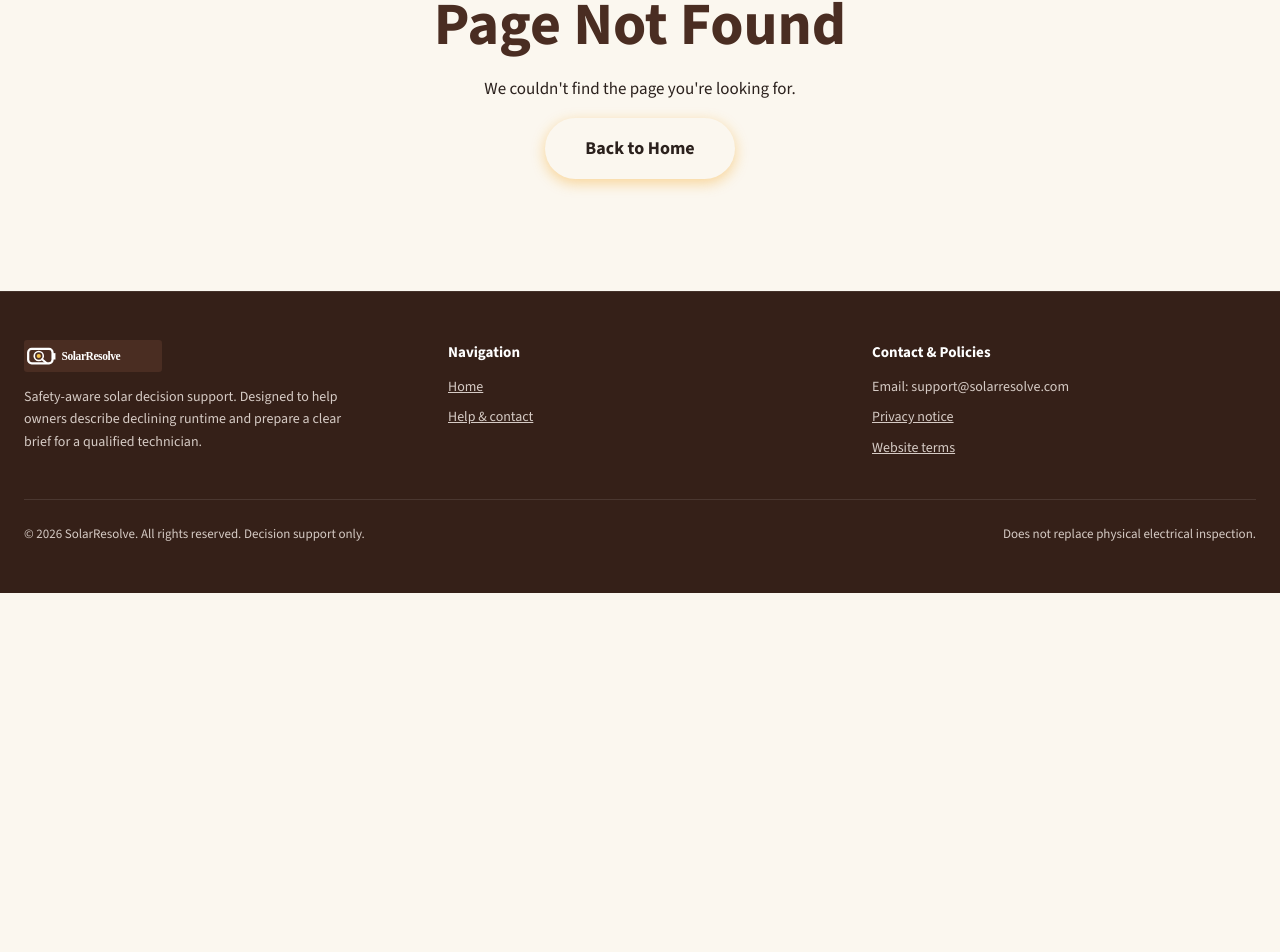
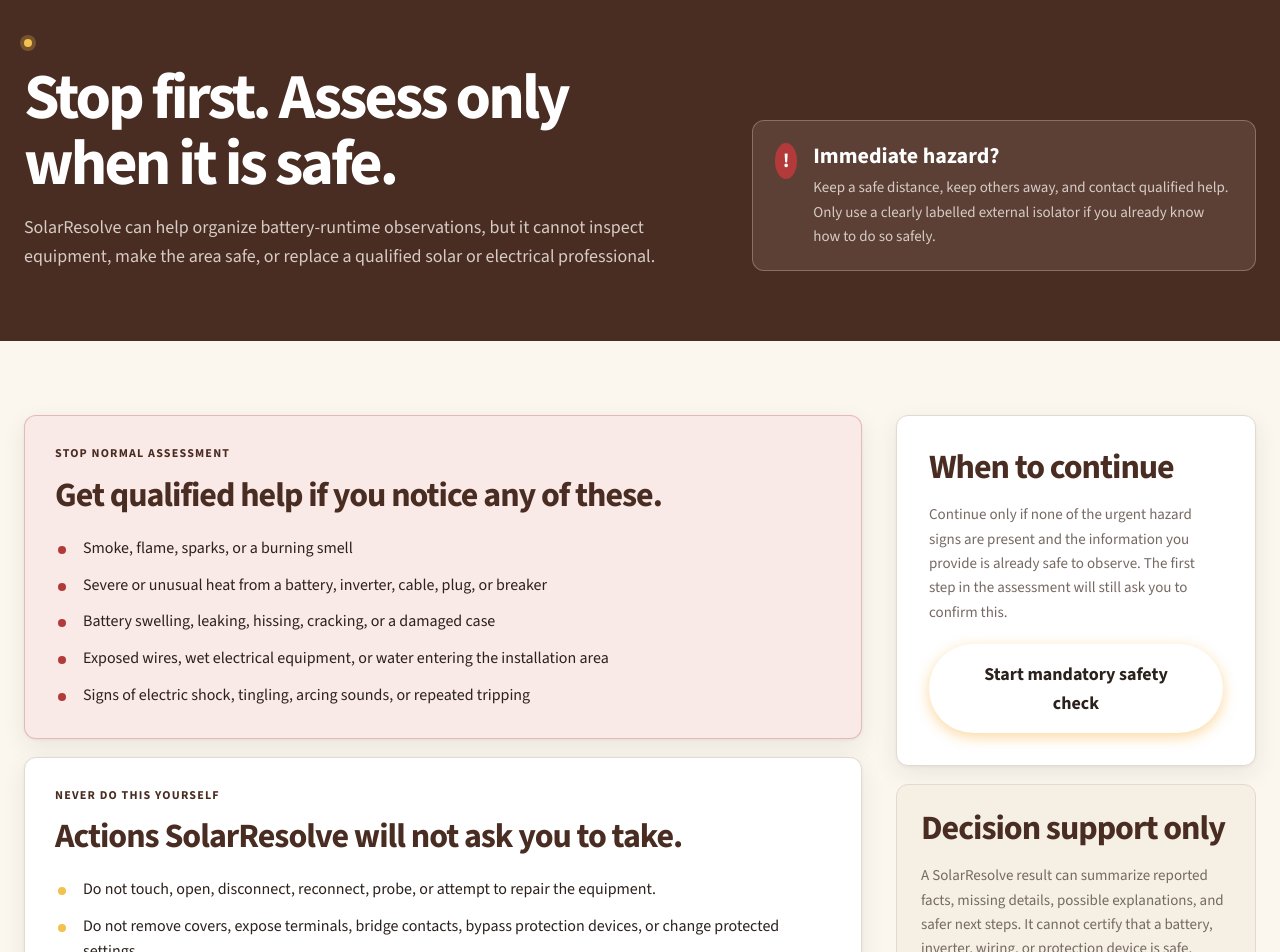
Before and after one commit to albunani/SolarResolve-24, a React (Vite) app in the folder frontend/: page /safety-guidance in a window 1280 px wide. Shown: the part 152-1104 px from the top of the page. Before the commit the page ends 800 px from the top, so only its background shows below. Built offline with nearby package versions, Linux system fonts and the light colour scheme; no server answers.

Commit message:
feat(safety): add dedicated public safety guidance page at /safety-guidance

```diff
--- a/frontend/src/App.tsx
+++ b/frontend/src/App.tsx
@@ -4,6 +4,7 @@
 import LandingScreen from './screens/LandingScreen';
 import HelpScreen from './screens/HelpScreen';
 import PolicyScreen from './screens/PolicyScreen';
+import SafetyGuidanceScreen from './screens/SafetyGuidanceScreen';
 import NotFoundScreen from './screens/NotFoundScreen';
 
 // Keeping the old assessment screens available under a separate path
@@ -25,6 +26,7 @@
         <Route path="/" element={<LandingScreen />} />
         <Route path="/help" element={<HelpScreen />} />
         <Route path="/about" element={<HelpScreen />} /> {/* Placeholder for about */}
+        <Route path="/safety-guidance" element={<SafetyGuidanceScreen />} />
         <Route path="/policies/:document" element={<PolicyScreen />} />
 
         {/* Legacy Battery Assessment Routes */}
--- a/frontend/src/components/Navigation.tsx
+++ b/frontend/src/components/Navigation.tsx
@@ -54,6 +54,7 @@
             <h4 style={{ color: '#FFF', fontSize: '15px', marginBottom: '12px', fontFamily: 'var(--sr-font-heading)' }}>Contact & Policies</h4>
             <ul style={{ listStyle: 'none', padding: 0, display: 'flex', flexDirection: 'column', gap: '8px', fontSize: '14px' }}>
               <li style={{ color: 'var(--sr-on-earth-muted)' }}>Email: support@solarresolve.com</li>
+              <li><Link to="/safety-guidance" style={{ color: 'var(--sr-on-earth-muted)' }}>Safety guidance</Link></li>
               <li><Link to="/policies/privacy" style={{ color: 'var(--sr-on-earth-muted)' }}>Privacy notice</Link></li>
               <li><Link to="/policies/terms" style={{ color: 'var(--sr-on-earth-muted)' }}>Website terms</Link></li>
             </ul>
--- a/frontend/src/index.css
+++ b/frontend/src/index.css
@@ -833,3 +833,179 @@
   margin-top: 24px;
   font-family: var(--sr-font-data);
 }
+
+/* Safety guidance page */
+.safety-guidance-page {
+  background: var(--sr-warm-ground);
+}
+
+.safety-guidance-hero {
+  background: var(--sr-earth);
+  color: var(--sr-on-earth);
+  padding: 86px 0 70px;
+}
+
+.safety-guidance-hero-grid {
+  align-items: end;
+  display: grid;
+  gap: 44px;
+  grid-template-columns: minmax(0, .95fr) minmax(340px, .7fr);
+}
+
+.safety-guidance-hero h1 {
+  color: var(--sr-on-earth);
+  font-size: clamp(38px, 5vw, 66px);
+  letter-spacing: -.045em;
+  line-height: 1.02;
+  max-width: 760px;
+}
+
+.safety-guidance-hero p:not(.sr-eyebrow) {
+  color: var(--sr-on-earth-muted);
+  font-size: 18px;
+  line-height: 1.62;
+  margin-top: 18px;
+  max-width: 680px;
+}
+
+.safety-guidance-alert {
+  align-items: flex-start;
+  background: rgba(249, 233, 231, .1);
+  border: 1px solid rgba(249, 233, 231, .28);
+  border-radius: var(--sr-radius-card);
+  display: flex;
+  gap: 16px;
+  padding: 22px;
+}
+
+.safety-guidance-alert h2 {
+  color: var(--sr-on-earth);
+  font-size: 22px;
+  margin-bottom: 6px;
+}
+
+.safety-guidance-alert p {
+  font-size: 15px !important;
+  margin-top: 0 !important;
+}
+
+.safety-guidance-content {
+  padding: 74px 0 96px;
+}
+
+.safety-guidance-layout {
+  align-items: start;
+  display: grid;
+  gap: 34px;
+  grid-template-columns: minmax(0, 1fr) minmax(300px, 360px);
+}
+
+.safety-guidance-main {
+  display: grid;
+  gap: 18px;
+}
+
+.safety-guidance-panel {
+  background: var(--sr-surface);
+  border: 1px solid var(--sr-soft-line);
+  border-radius: var(--sr-radius-card);
+  box-shadow: var(--sr-shadow-card);
+  padding: 30px;
+}
+
+.safety-guidance-panel-danger {
+  background: var(--sr-danger-tint);
+  border-color: rgba(179, 58, 58, .28);
+}
+
+.safety-guidance-panel h2,
+.safety-guidance-side h2 {
+  color: var(--sr-earth);
+  font-size: clamp(24px, 3vw, 34px);
+  letter-spacing: -.03em;
+  line-height: 1.12;
+}
+
+.safety-guidance-list {
+  display: grid;
+  gap: 12px;
+  list-style: none;
+  margin-top: 22px;
+  padding: 0;
+}
+
+.safety-guidance-list li {
+  color: var(--sr-energy-ink);
+  font-size: 16px;
+  line-height: 1.55;
+  padding-left: 28px;
+  position: relative;
+}
+
+.safety-guidance-list li::before {
+  background: var(--sr-saffron);
+  border-radius: 50%;
+  content: '';
+  height: 8px;
+  left: 3px;
+  position: absolute;
+  top: 10px;
+  width: 8px;
+}
+
+.safety-guidance-panel-danger .safety-guidance-list li::before {
+  background: var(--sr-danger);
+}
+
+.safety-guidance-side {
+  display: grid;
+  gap: 18px;
+  position: sticky;
+  top: 98px;
+}
+
+.safety-guidance-side p,
+.safety-guidance-note p {
+  color: var(--sr-muted);
+  font-size: 15px;
+  line-height: 1.62;
+}
+
+.safety-guidance-cta {
+  margin-top: 20px;
+  width: 100%;
+}
+
+.safety-guidance-note {
+  background: var(--sr-surface-subtle);
+  border: 1px solid var(--sr-soft-line);
+  border-radius: var(--sr-radius-card);
+  padding: 24px;
+}
+
+@media (max-width: 860px) {
+  .safety-guidance-hero-grid,
+  .safety-guidance-layout {
+    grid-template-columns: 1fr;
+  }
+
+  .safety-guidance-side {
+    position: static;
+  }
+}
+
+@media (max-width: 640px) {
+  .safety-guidance-hero {
+    padding: 58px 0 52px;
+  }
+
+  .safety-guidance-content {
+    padding: 48px 0 70px;
+  }
+
+  .safety-guidance-alert,
+  .safety-guidance-panel,
+  .safety-guidance-note {
+    padding: 20px;
+  }
+}
--- a/frontend/src/screens/LandingScreen.tsx
+++ b/frontend/src/screens/LandingScreen.tsx
@@ -69,7 +69,7 @@
 
       <section className="landing-trust" id="trust" aria-labelledby="trust-heading"><div className="container"><div className="landing-trust-heading"><p className="landing-kicker">Built to clarify uncertainty</p><h2 id="trust-heading">Not to hide it behind a score.</h2></div><div className="landing-commitments"><article><span aria-hidden="true">01</span><h3>Facts stay separate from possibilities.</h3><p>Your reported observations are not rewritten as confirmed faults.</p></article><article><span aria-hidden="true">02</span><h3>You confirm the evidence.</h3><p>You can review and correct collected details before a result is generated.</p></article><article><span aria-hidden="true">03</span><h3>Safety rules do not depend on AI.</h3><p>Urgent hazards stop the normal assessment before evidence intake continues.</p></article><article><span aria-hidden="true">04</span><h3>A technician remains the authority.</h3><p>Physical inspection, measurements, repair, and safety decisions need a qualified professional.</p></article></div></div></section>
 
-      <section className="landing-safety" id="safety" aria-labelledby="safety-heading"><div className="container landing-safety-grid"><div className="landing-safety-symbol" aria-hidden="true"><span>!</span></div><div><p className="landing-kicker">Safety comes first</p><h2 id="safety-heading">Stop if there is an immediate hazard.</h2></div><div className="landing-safety-copy"><p>If you see smoke, fire, severe or unusual heat, battery swelling or leaking, hissing, sparks, exposed wires, signs of electric shock, or water entering electrical equipment, keep a safe distance and contact qualified help.</p><p><strong>Do not touch, open, disconnect, or attempt to repair the equipment.</strong></p><Link to="/safety-check">Read the safety guidance <span aria-hidden="true">→</span></Link></div></div></section>
+      <section className="landing-safety" id="safety" aria-labelledby="safety-heading"><div className="container landing-safety-grid"><div className="landing-safety-symbol" aria-hidden="true"><span>!</span></div><div><p className="landing-kicker">Safety comes first</p><h2 id="safety-heading">Stop if there is an immediate hazard.</h2></div><div className="landing-safety-copy"><p>If you see smoke, fire, severe or unusual heat, battery swelling or leaking, hissing, sparks, exposed wires, signs of electric shock, or water entering electrical equipment, keep a safe distance and contact qualified help.</p><p><strong>Do not touch, open, disconnect, or attempt to repair the equipment.</strong></p><Link to="/safety-guidance">Read the safety guidance <span aria-hidden="true">→</span></Link></div></div></section>
 
       <section className="landing-faq" id="scope" aria-labelledby="faq-heading"><div className="container landing-faq-grid"><div><p className="landing-kicker">Questions, answered</p><h2 id="faq-heading">Know what this tool is for before you start.</h2><p>SolarResolve is intentionally narrow in this first version.</p></div><div className="landing-faq-list"><details open><summary>Is SolarResolve a replacement for a technician?</summary><p>No. It helps organize your observations and prepare questions, but it cannot inspect equipment, make measurements, or confirm a physical fault.</p></details><details><summary>What does SolarResolve currently support?</summary><p>This version focuses on declining battery runtime. It does not compare purchase quotations, sell equipment, or diagnose every solar fault.</p></details><details><summary>Is a photo required?</summary><p>No. A clear photo of an inverter or battery display can help when it is safely visible, but you can continue without one.</p></details><details><summary>What happens if I see smoke, sparks, heat, or swelling?</summary><p>Do not continue with normal intake. Keep a safe distance and contact a qualified solar or electrical professional.</p></details></div></div></section>
 
--- /dev/null
+++ b/frontend/src/screens/SafetyGuidanceScreen.tsx
@@ -0,0 +1,113 @@
+import React from 'react';
+import { Link } from 'react-router-dom';
+
+const urgentHazards = [
+  'Smoke, flame, sparks, or a burning smell',
+  'Severe or unusual heat from a battery, inverter, cable, plug, or breaker',
+  'Battery swelling, leaking, hissing, cracking, or a damaged case',
+  'Exposed wires, wet electrical equipment, or water entering the installation area',
+  'Signs of electric shock, tingling, arcing sounds, or repeated tripping',
+];
+
+const prohibitedActions = [
+  'Do not touch, open, disconnect, reconnect, probe, or attempt to repair the equipment.',
+  'Do not remove covers, expose terminals, bridge contacts, bypass protection devices, or change protected settings.',
+  'Do not pour water on electrical equipment, move a damaged battery, or keep using a system that shows urgent warning signs.',
+  'Do not use SolarResolve as permission to continue operating unsafe equipment.',
+];
+
+const safeObservations = [
+  'The runtime you used to get compared with the runtime you get now',
+  'Whether your night-time appliance use changed recently',
+  'A model label, display reading, or indicator light only if it is already visible from a safe distance',
+  'What happened before the problem started, such as a long outage, storm, new load, or recent service visit',
+];
+
+const SafetyGuidanceScreen: React.FC = () => {
+  return (
+    <main className="safety-guidance-page" id="main-content">
+      <section className="safety-guidance-hero" aria-labelledby="safety-guidance-title">
+        <div className="container safety-guidance-hero-grid">
+          <div>
+            <p className="sr-eyebrow">
+              <span className="sr-dot-pulse" aria-hidden="true" /> Safety guidance
+            </p>
+            <h1 id="safety-guidance-title">Stop first. Assess only when it is safe.</h1>
+            <p>
+              SolarResolve can help organize battery-runtime observations, but it cannot inspect equipment,
+              make the area safe, or replace a qualified solar or electrical professional.
+            </p>
+          </div>
+          <aside className="safety-guidance-alert" aria-label="Immediate hazard warning">
+            <span className="sr-stop-icon" aria-hidden="true">!</span>
+            <div>
+              <h2>Immediate hazard?</h2>
+              <p>
+                Keep a safe distance, keep others away, and contact qualified help. Only use a clearly labelled
+                external isolator if you already know how to do so safely.
+              </p>
+            </div>
+          </aside>
+        </div>
+      </section>
+
+      <section className="safety-guidance-content" aria-labelledby="urgent-hazards-title">
+        <div className="container safety-guidance-layout">
+          <div className="safety-guidance-main">
+            <section className="safety-guidance-panel safety-guidance-panel-danger">
+              <p className="landing-kicker">Stop normal assessment</p>
+              <h2 id="urgent-hazards-title">Get qualified help if you notice any of these.</h2>
+              <ul className="safety-guidance-list">
+                {urgentHazards.map((item) => (
+                  <li key={item}>{item}</li>
+                ))}
+              </ul>
+            </section>
+
+            <section className="safety-guidance-panel">
+              <p className="landing-kicker">Never do this yourself</p>
+              <h2>Actions SolarResolve will not ask you to take.</h2>
+              <ul className="safety-guidance-list">
+                {prohibitedActions.map((item) => (
+                  <li key={item}>{item}</li>
+                ))}
+              </ul>
+            </section>
+
+            <section className="safety-guidance-panel">
+              <p className="landing-kicker">Safe evidence only</p>
+              <h2>What you can prepare when there is no urgent hazard.</h2>
+              <ul className="safety-guidance-list">
+                {safeObservations.map((item) => (
+                  <li key={item}>{item}</li>
+                ))}
+              </ul>
+            </section>
+          </div>
+
+          <aside className="safety-guidance-side">
+            <div className="sr-card">
+              <h2>When to continue</h2>
+              <p>
+                Continue only if none of the urgent hazard signs are present and the information you provide is
+                already safe to observe. The first step in the assessment will still ask you to confirm this.
+              </p>
+              <Link to="/safety-check" className="primary-cta safety-guidance-cta">
+                Start mandatory safety check
+              </Link>
+            </div>
+            <div className="safety-guidance-note">
+              <h2>Decision support only</h2>
+              <p>
+                A SolarResolve result can summarize reported facts, missing details, possible explanations, and
+                safer next steps. It cannot certify that a battery, inverter, wiring, or protection device is safe.
+              </p>
+            </div>
+          </aside>
+        </div>
+      </section>
+    </main>
+  );
+};
+
+export default SafetyGuidanceScreen;
```
Also changed, not shown: 1 other file (tests, documents, lock files or other folders).
